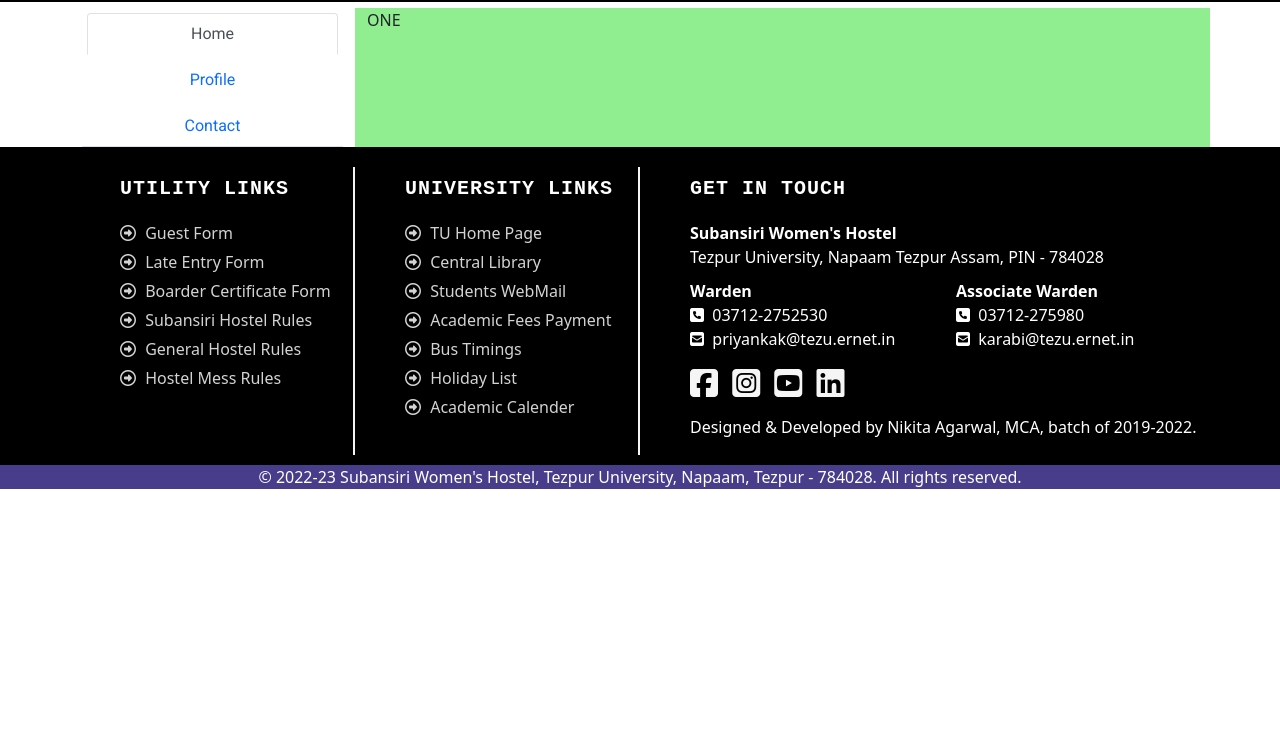
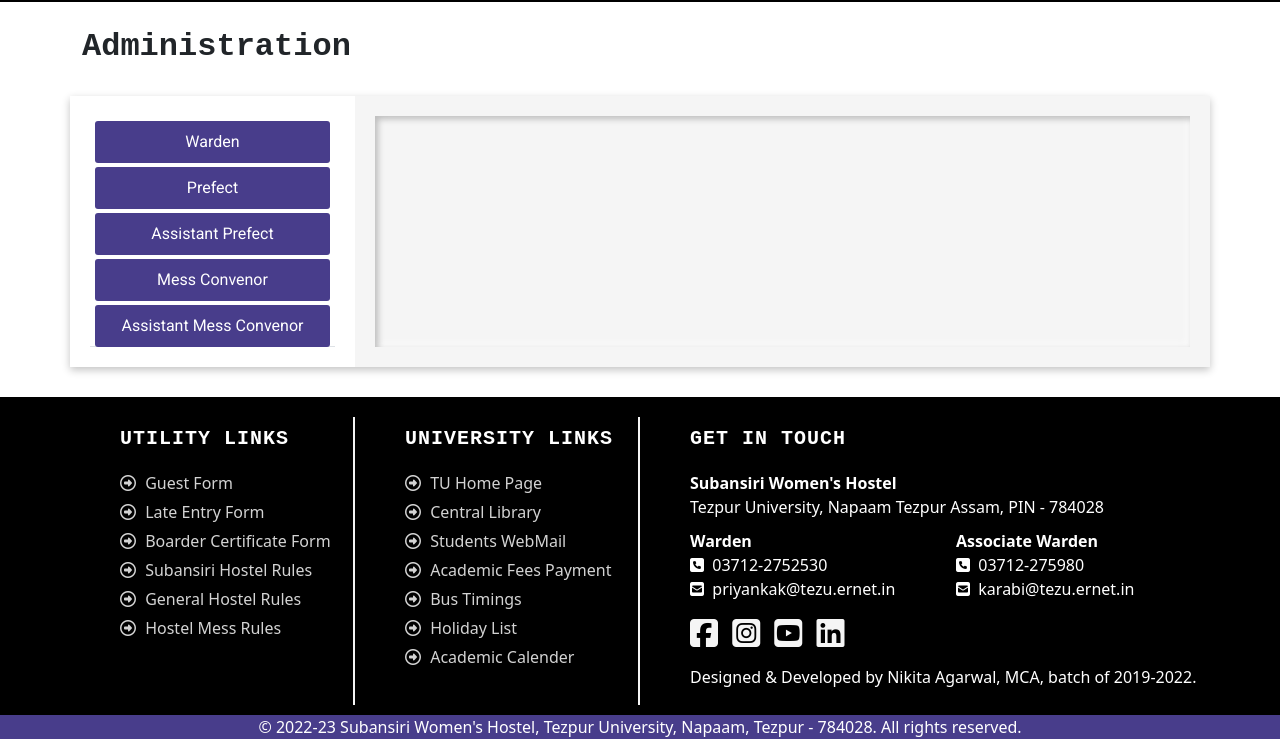
Before and after one commit to NikitaAgrwl/Subansiri, a plain HTML site: page administration.html in a window 1280 px wide. Shown: the part 72-811 px from the top of the page. Drawn offline with Linux system fonts and the light colour scheme.

Commit message:
admin container added

```diff
--- a/administration.html
+++ b/administration.html
@@ -20,11 +20,10 @@
     <link href="./css/navbar.css" rel="stylesheet">
     <link href="./css/global.css" rel="stylesheet">
     <link href="./css/footer.css" rel="stylesheet">
-    <link href="./css/slider.css" rel="stylesheet">
-    <link href="./css/index.css" rel="stylesheet">
+    <link href="./css/administration.css" rel="stylesheet">
     <style>
-        .navbar{
-            background-color:rgba(0, 0, 0)
+        .navbar {
+            background-color: rgba(0, 0, 0)
         }
     </style>
 </head>
@@ -33,25 +32,49 @@
     <!-- Navigation bar -->
     <script language="javascript" type="text/javascript" src="./components/navigation.js"></script>
     <div class="container" style="margin-top:80px">
-        <div class="row">
-            <div class="col-lg-3 col-md-3 col-sm-12">
+
+        <h2 class="common-page-title">Administration</h2>
+
+        <div class="row admin-wrapper">
+            <div class="col-lg-3 col-md-3 col-sm-12 controls">
                 <nav>
                     <div class="nav nav-tabs flex-column" id="nav-tab" role="tablist">
-                        <button class="nav-link active" id="nav-home-tab" data-bs-toggle="tab"
-                            data-bs-target="#nav-home" type="button" role="tab" aria-controls="nav-home"
-                            aria-selected="true">Home</button>
-                        <button class="nav-link" id="nav-profile-tab" data-bs-toggle="tab" data-bs-target="#nav-profile"
-                            type="button" role="tab" aria-controls="nav-profile" aria-selected="false">Profile</button>
-                        <button class="nav-link" id="nav-contact-tab" data-bs-toggle="tab" data-bs-target="#nav-contact"
-                            type="button" role="tab" aria-controls="nav-contact" aria-selected="false">Contact</button>
+                        <button class="nav-link control-btn" id="warden-tab" data-bs-toggle="tab" data-bs-target="#warden"
+                            type="button" role="tab" aria-controls="warden" aria-selected="true">Warden</button>
+                        <button class="nav-link control-btn" id="prefect-tab" data-bs-toggle="tab" data-bs-target="#prefect"
+                            type="button" role="tab" aria-controls="prefect" aria-selected="false">Prefect</button>
+                        <button class="nav-link control-btn" id="assistant-prefects-tab" data-bs-toggle="tab"
+                            data-bs-target="#aprefect" type="button" role="tab" aria-controls="aprefect"
+                            aria-selected="false">Assistant Prefect</button>
+
+                        <button class="nav-link control-btn" id="mess-convenor-tab" data-bs-toggle="tab" data-bs-target="#convenor"
+                            type="button" role="tab" aria-controls="convenor" aria-selected="false">Mess
+                            Convenor</button>
+
+                        <button class="nav-link control-btn" id="amess-convenor-tab" data-bs-toggle="tab"
+                            data-bs-target="#aconvenor" type="button" role="tab" aria-controls="aconvenor"
+                            aria-selected="false">Assistant Mess Convenor</button>
                     </div>
                 </nav>
             </div>
-            <div class="col-lg-9 col-md-9 col-sm-12" style="background-color:lightgreen ;">
-                <div class="tab-content" id="nav-tabContent">
-                    <div class="tab-pane fade show active" id="nav-home" role="tabpanel" aria-labelledby="nav-home-tab">ONE</div>
-                    <div class="tab-pane fade" id="nav-profile" role="tabpanel" aria-labelledby="nav-profile-tab">TWO</div>
-                    <div class="tab-pane fade" id="nav-contact" role="tabpanel" aria-labelledby="nav-contact-tab">THREE</div>
+            <div class="col-lg-9 col-md-9 col-sm-12 admin-content">
+                <div class="tab-content inner-container" id="nav-tabContent">
+                    <div class="tab-pane fade show active" id="warden" role="tabpanel" aria-labelledby="warden-tab">
+                        <!-- <div class="row">
+                            <div class="col-lg-4 col-md-6 col-sm-12 detail-container">
+                            </div>
+                            <div class="col-lg-4 col-md-6 col-sm-12">
+
+                            </div>
+                        </div> -->
+                    </div>
+                    <div class="tab-pane fade" id="prefect" role="tabpanel" aria-labelledby="prefect-tab">TWO</div>
+                    <div class="tab-pane fade" id="aprefect" role="tabpanel" aria-labelledby="assistant-prefects-tab">
+                        THREE</div>
+                    <div class="tab-pane fade" id="convenor" role="tabpanel" aria-labelledby="mess-convenor-tab">four
+                    </div>
+                    <div class="tab-pane fade" id="aconvenor" role="tabpanel" aria-labelledby="amess-convenor-tab">five
+                    </div>
                 </div>
             </div>
         </div>
--- /dev/null
+++ b/css/administration.css
@@ -0,0 +1,43 @@
+.admin-wrapper{
+    margin-bottom: 30px;
+    box-shadow: rgba(0, 0, 0, 0.24) 0px 3px 8px;
+}
+
+.controls{
+    padding: 20px;
+}
+
+.admin-content{
+    background-color: whitesmoke;
+    padding: 20px;
+}
+
+.inner-container{
+    width : 100%;
+    height:100%;
+    /* background-color: bisque; */
+    box-shadow: rgb(0 0 0 / 24%) 3px 3px 6px 0px inset, rgb(255 255 255 / 50%) -3px -3px 6px 1px inset;
+}
+
+.detail-container{
+    display: inline;
+    text-align: center;
+}
+
+.control-btn{
+    background-color: darkslateblue !important;
+    border: none;
+    color :white;
+    border-radius: 3px !important;
+    margin-bottom: 12px;
+}
+
+.control-btn:hover{
+    background-color: rgb(36, 30, 75) !important;
+
+}
+
+.nav-link.active{
+    color: whitesmoke !important;
+    background-color: rgb(36, 30, 75) !important;
+}
--- a/css/global.css
+++ b/css/global.css
@@ -20,3 +20,8 @@ h5, h2{
 * {
     transition: ease-in-out 300ms linear;
 }
+
+.common-page-title{
+    margin-top: 100px;
+    margin-bottom: 30px;
+}
--- a/css/index.css
+++ b/css/index.css
@@ -13,9 +13,6 @@
     padding: 15px;
 }
 
-.announcement>marquee{
-    min-height: 200px;
-}
 .announcement>h2{
     padding-bottom: 10px;
     border-bottom: 2px solid black;
```
Also changed, not shown: img/administration/pk.jpg (added).
